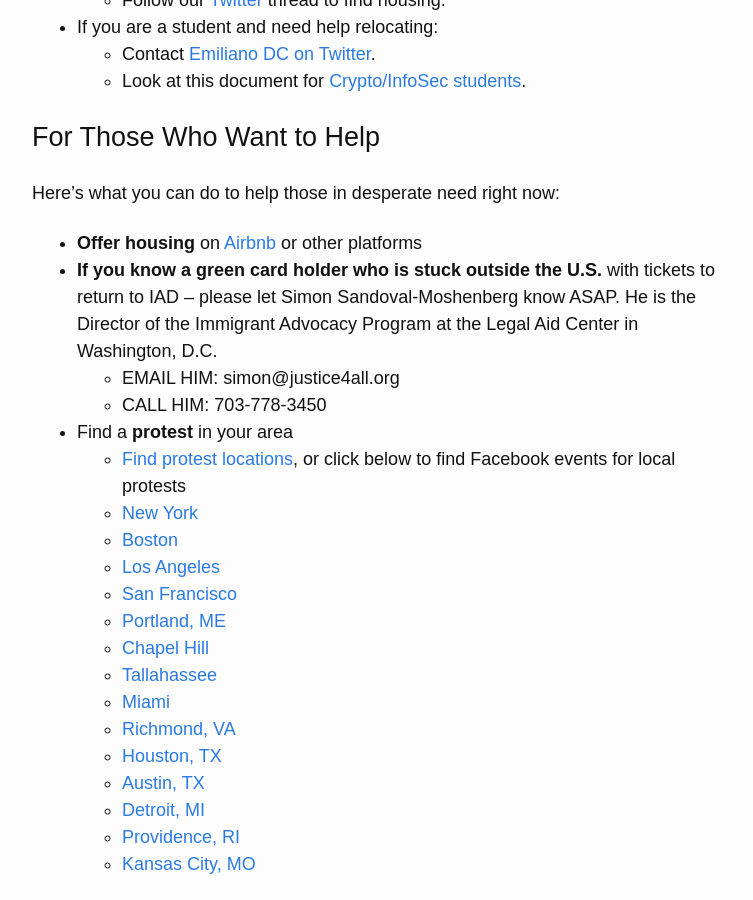
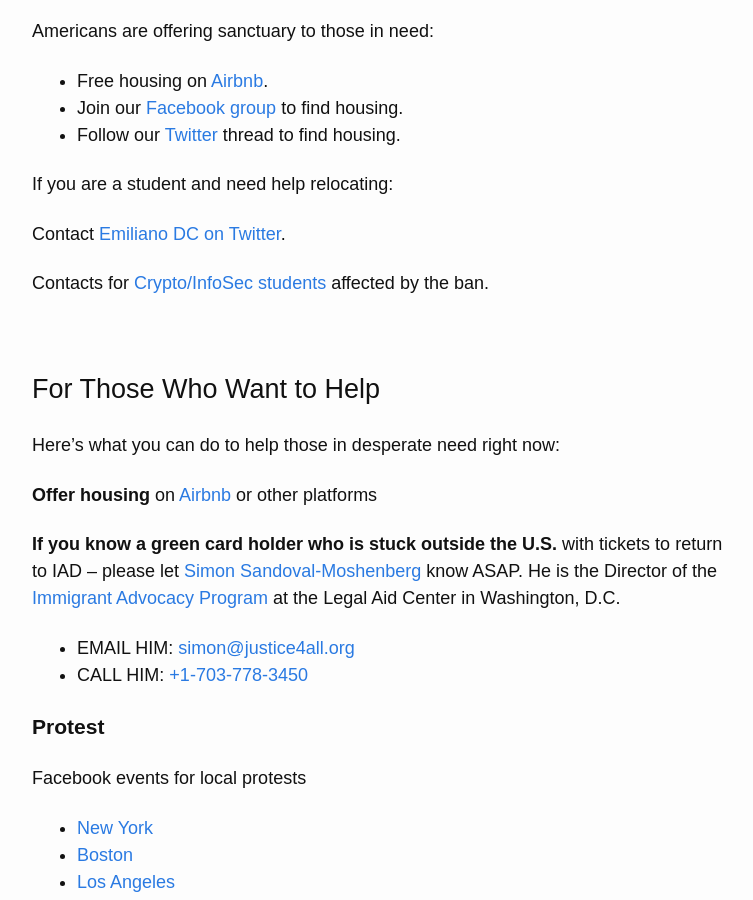
Before and after one commit to RichardLitt/stranded-by-trump, a Jekyll site: the page built from index.md, in a window 1280 px wide and 900 px high, scrolled down 1712 px. Shown: the whole window, without its empty margins (253-1006 px from the left). Built offline with Jekyll 4.4.1, drawn with Linux system fonts in a browser that asks for light colours; nearby versions of some CDN libraries; our own code applies the rules of GitHub Pages for plain Markdown files; some of the changed text lies outside the part shown.

Commit message:
Markdown formatting and copy edits

```diff
--- a/index.md
+++ b/index.md
@@ -9,6 +9,7 @@ On Jan. 27, President Trump banned entry to the U.S. for citizens from Iraq, Ira
 <p class="center-link">
   <a href="https://www.nytimes.com/2017/01/28/us/us-immigration-ban.html?pagewanted=all">Read stories from banned travelers and asylum-seekers</a>
 </p>
+<br/>
 While we can’t directly change the president’s decision, we CAN offer urgent help to those who need it.
 
 ### Read on to help, or get help.
@@ -18,74 +19,107 @@ While we can’t directly change the president’s decision, we CAN offer urgent
   <a href="https://www.nytimes.com/2017/01/28/us/refugees-detained-at-us-airports-prompting-legal-challenges-to-trumps-immigration-order.html?pagewanted=all">Those blocked from entry and detained include students, researchers, & families</a>
 </p>
 
+<br/>
 
 ## For Travelers & Refugees
 
 Here’s what to know if you are denied entry to the United States:
 
-  * **Know your rights at the airport**, and when detained ([Read More at the American Civil Liberties Union website](https://www.aclu.org/know-your-rights)).
-  * **DO NOT SIGN ANYTHING** you are asked to sign, including and especially Form I-407.
-  * **Do not voluntarily abandon your green card** or lawful permanent resident application.
-  * → Instead, **ask for a lawyer.**
+**Know your rights at the airport**, and when detained. [Read more](https://www.aclu.org/know-your-rights) at the American Civil Liberties Union website.
+
+**DO NOT SIGN ANYTHING** you are asked to sign, including and especially Form I-407.
+
+**Do not voluntarily abandon your green card** or lawful permanent resident application.
+
+→ Instead, **ask for a lawyer.**
 
 If you are turned back:
 
-  * **Find housing**:
-    * Americans are offering sanctuary to those in need.
-    * Free housing on [Airbnb](https://twitter.com/bchesky/status/825517729251684352).
-    * Join our [Facebook group](https://www.facebook.com/groups/155248034975170/) to find housing.
-    * Follow our [Twitter](https://twitter.com/{{ site.twitter_username }}) thread to find housing.
-  * If you are a student and need help relocating:
-    * Contact [Emiliano DC on Twitter](https://twitter.com/emilianodc_/status/825450701367148545).
-    * Look at this document for [Crypto/InfoSec students](https://docs.google.com/document/d/17r18cKaMSeZF4fI7UZYV0QwCvdbEb3vy3BMNZfgbgzI/edit).
+**Help finding housing**
+
+Americans are offering sanctuary to those in need:
+
+  * Free housing on [Airbnb](https://twitter.com/bchesky/status/825517729251684352).
+  * Join our [Facebook group](https://www.facebook.com/groups/155248034975170/) to find housing.
+  * Follow our [Twitter](https://twitter.com/{{ site.twitter_username }}) thread to find housing.
+
+If you are a student and need help relocating:
+
+Contact [Emiliano DC on Twitter](https://twitter.com/emilianodc_/status/825450701367148545).
+
+Contacts for [Crypto/InfoSec students](https://docs.google.com/document/d/17r18cKaMSeZF4fI7UZYV0QwCvdbEb3vy3BMNZfgbgzI/edit) affected by the ban.
+
+<br/>
 
 ## For Those Who Want to Help
 
 Here’s what you can do to help those in desperate need right now:
 
-  * **Offer housing** on [Airbnb](https://www.airbnb.com/disaster) or other platforms
-  * **If you know a green card holder who is stuck outside the U.S.** with tickets to return to IAD -- please let Simon Sandoval-Moshenberg know ASAP. He is the Director of the Immigrant Advocacy Program at the Legal Aid Center in Washington, D.C.
-    * EMAIL HIM: simon@justice4all.org
-    * CALL HIM: 703-778-3450
+**Offer housing** on [Airbnb](https://www.airbnb.com/disaster) or other platforms
 
-  * Find a **protest** in your area
-    * [Find protest locations](http://www.protestwithme.com/locations.php), or click below to find Facebook events for local protests
-    * [New York](http://pix11.com/2017/01/28/protesters-gather-at-jfk-airports-terminal-4-after-refugees-detained-following-trumps-immigration-ban/)
-    * [Boston](https://www.facebook.com/events/1808560036070492/)
-    * [Los Angeles](https://www.facebook.com/events/390044374684230/)
-    * [San Francisco](https://www.facebook.com/events/1851001951851194)
-    * [Portland, ME](https://www.facebook.com/events/326549134409135/)
-    * [Chapel Hill](https://www.facebook.com/events/1830257140581355/)
-    * [Tallahassee](https://www.facebook.com/events/949637481837442/)
-    * [Miami](https://www.facebook.com/events/617672891761442/)
-    * [Richmond, VA](https://www.facebook.com/events/195526110922631/)
-    * [Houston, TX](https://www.facebook.com/events/771992316298993/)
-    * [Austin, TX](https://www.facebook.com/events/760757904100266/)
-    * [Detroit, MI](https://www.facebook.com/events/959584757476881/)
-    * [Providence, RI](https://www.facebook.com/events/1571276276234343/)
-    * [Kansas City, MO](https://www.facebook.com/events/1725475487783120/)
+**If you know a green card holder who is stuck outside the U.S.** with tickets to return to IAD -- please let [Simon Sandoval-Moshenberg](mailto:simon@justice4all.org) know ASAP. He is the Director of the [Immigrant Advocacy Program](https://www.justice4all.org/immigrant-advocacy-program/) at the Legal Aid Center in Washington, D.C.
 
-    * [Know your rights at a protest](https://www.aclu.org/sites/default/files/field_pdf_file/kyr_protests.pdf)
-    * If you don’t see your area listed, ask friends on Facebook or Twitter -- there will be protests in virtually every urban area
-    * If you don’t live in an urban area, organize your own protest
-      * [See Common Questions about Organizing a Protest](https://www.aclunc.org/our-work/know-your-rights/free-speech-protests-demonstrations) (ACLU)
-      * [How to Protest Donald Trump’s Refugee Ban, No Matter Where You Are](https://www.bustle.com/p/how-to-protest-donald-trumps-refugee-ban-no-matter-where-you-are-33783) (Bustle)
-    * [Make sure you’re protesting safely and legally](http://lifehacker.com/how-to-protest-safely-and-legally-5859590). You can’t help if you’re in jail.
-  * **Donate** to organizations helping those in need
-    * [International Rescue Committee](https://help.rescue.org/donate/refugees-need-urgent-support?ms=gs_ppc_onex_inaug17_es_170112&initialms=gs_ppc_onex_inaug17_es_170112&gclid=CMHut-Ww5tECFdm3wAodiUAPXw)
-    * [American Civil Liberties Union (ACLU)](https://action.aclu.org/secure/he-discriminated-we-sued)
-    * [National Immigration Law Center](https://nilc.z2systems.com/np/clients/nilc/donation.jsp?campaign=15)
-    * [International refugee assistance project](https://irap.urbanjustice.org/civicrm/contribute/transact?reset=1&id=13)
-    * Volunteer your time to [Work For Refugees](https://www.globalcitizen.org/en/content/refugees-workforrefugees-worldvision-newzealand/)
-    * If you can’t donate, retweet and share posts from those who can:
-      * ["For the next 6 hours, for every retweet this tweet gets, I will donate 50¢ to the @ACLU."](https://twitter.com/pacdude/status/825537340072402944)
-      * ["i'm matching donations to @ACLU up to  $50k. please donate and reply or dm your receipts"](https://twitter.com/dhof/status/825525689533227008)
-      * ["help our queer & immigrant friends. send me your donation receipts for the @aclu & I will match up to $100K"](https://twitter.com/Sia/status/825459576036220929)
-      * ["Every bit helps. Send me your donation receipts to the @ACLU from today and I'll match it up to $2000."](https://twitter.com/goldroom/status/825504681820450817)
-  * **Join our Facebook Group** and follow us on Twitter to stay up to date on ways to help
-    * We will continue to post updates on opportunities to help as they come in
-    * Join our [Facebook group](https://www.facebook.com/groups/155248034975170/)
-    * Follow our [Twitter](https://twitter.com/{{ site.twitter_username }})
+  * EMAIL HIM: [simon@justice4all.org](mailto:simon@justice4all.org)
+  * CALL HIM: [+1-703-778-3450](tel:+1-703-778-3450)
+
+### **Protest**
+
+Facebook events for local protests
+
+  * [New York](http://pix11.com/2017/01/28/protesters-gather-at-jfk-airports-terminal-4-after-refugees-detained-following-trumps-immigration-ban/)
+  * [Boston](https://www.facebook.com/events/1808560036070492/)
+  * [Los Angeles](https://www.facebook.com/events/390044374684230/)
+  * [San Francisco](https://www.facebook.com/events/1851001951851194)
+  * [Portland, ME](https://www.facebook.com/events/326549134409135/)
+  * [Chapel Hill](https://www.facebook.com/events/1830257140581355/)
+  * [Tallahassee](https://www.facebook.com/events/949637481837442/)
+  * [Miami](https://www.facebook.com/events/617672891761442/)
+  * [Richmond, VA](https://www.facebook.com/events/195526110922631/)
+  * [Houston, TX](https://www.facebook.com/events/771992316298993/)
+  * [Austin, TX](https://www.facebook.com/events/760757904100266/)
+  * [Detroit, MI](https://www.facebook.com/events/959584757476881/)
+  * [Providence, RI](https://www.facebook.com/events/1571276276234343/)
+  * [Kansas City, MO](https://www.facebook.com/events/1725475487783120/)
+
+If you don’t see your area listed, ask friends on Facebook or Twitter -- there will be protests in virtually every urban area
+
+Search protest locations on [protestwithme.com](http://www.protestwithme.com/).
+
+<p class="center-link">
+<a class="btn btn-blue" href="https://www.aclu.org/sites/default/files/field_pdf_file/kyr_protests.pdf">Know your rights at a protest</a>
+</p>
+
+### **Organize**
+
+If you don’t live in an urban area, organize your own protest
+
+  * [See Common Questions about Organizing a Protest](https://www.aclunc.org/our-work/know-your-rights/free-speech-protests-demonstrations) (ACLU)
+  * [How to Protest Donald Trump’s Refugee Ban, No Matter Where You Are](https://www.bustle.com/p/how-to-protest-donald-trumps-refugee-ban-no-matter-where-you-are-33783) (Bustle)
+  * [Make sure you’re protesting safely and legally](http://lifehacker.com/how-to-protest-safely-and-legally-5859590). You can’t help if you’re in jail.
+
+### **Donate** and volunteer
+
+Help organizations helping those in need.
+
+  * [International Rescue Committee](https://help.rescue.org/donate/refugees-need-urgent-support?ms=gs_ppc_onex_inaug17_es_170112&initialms=gs_ppc_onex_inaug17_es_170112&gclid=CMHut-Ww5tECFdm3wAodiUAPXw)
+  * [American Civil Liberties Union (ACLU)](https://action.aclu.org/secure/he-discriminated-we-sued)
+  * [National Immigration Law Center](https://nilc.z2systems.com/np/clients/nilc/donation.jsp?campaign=15)
+  * [International refugee assistance project](https://irap.urbanjustice.org/civicrm/contribute/transact?reset=1&id=13)
+  * Volunteer your time to [Work For Refugees](https://www.globalcitizen.org/en/content/refugees-workforrefugees-worldvision-newzealand/)
+
+If you can’t donate, retweet and share posts from those who can:
+
+  * ["For the next 6 hours, for every retweet this tweet gets, I will donate 50¢ to the @ACLU."](https://twitter.com/pacdude/status/825537340072402944)
+  * ["i'm matching donations to @ACLU up to  $50k. please donate and reply or dm your receipts"](https://twitter.com/dhof/status/825525689533227008)
+  * ["help our queer & immigrant friends. send me your donation receipts for the @aclu & I will match up to $100K"](https://twitter.com/Sia/status/825459576036220929)
+  * ["Every bit helps. Send me your donation receipts to the @ACLU from today and I'll match it up to $2000."](https://twitter.com/goldroom/status/825504681820450817)
+
+### **Join our Facebook Group** and follow us on Twitter to stay up to date on ways to help
+  * We will continue to post updates on opportunities to help as they come in
+  * Join our [Facebook group](https://www.facebook.com/groups/155248034975170/)
+  * Follow our [Twitter](https://twitter.com/{{ site.twitter_username }})
+
+<br/>
 
 ## About this site
 
```
